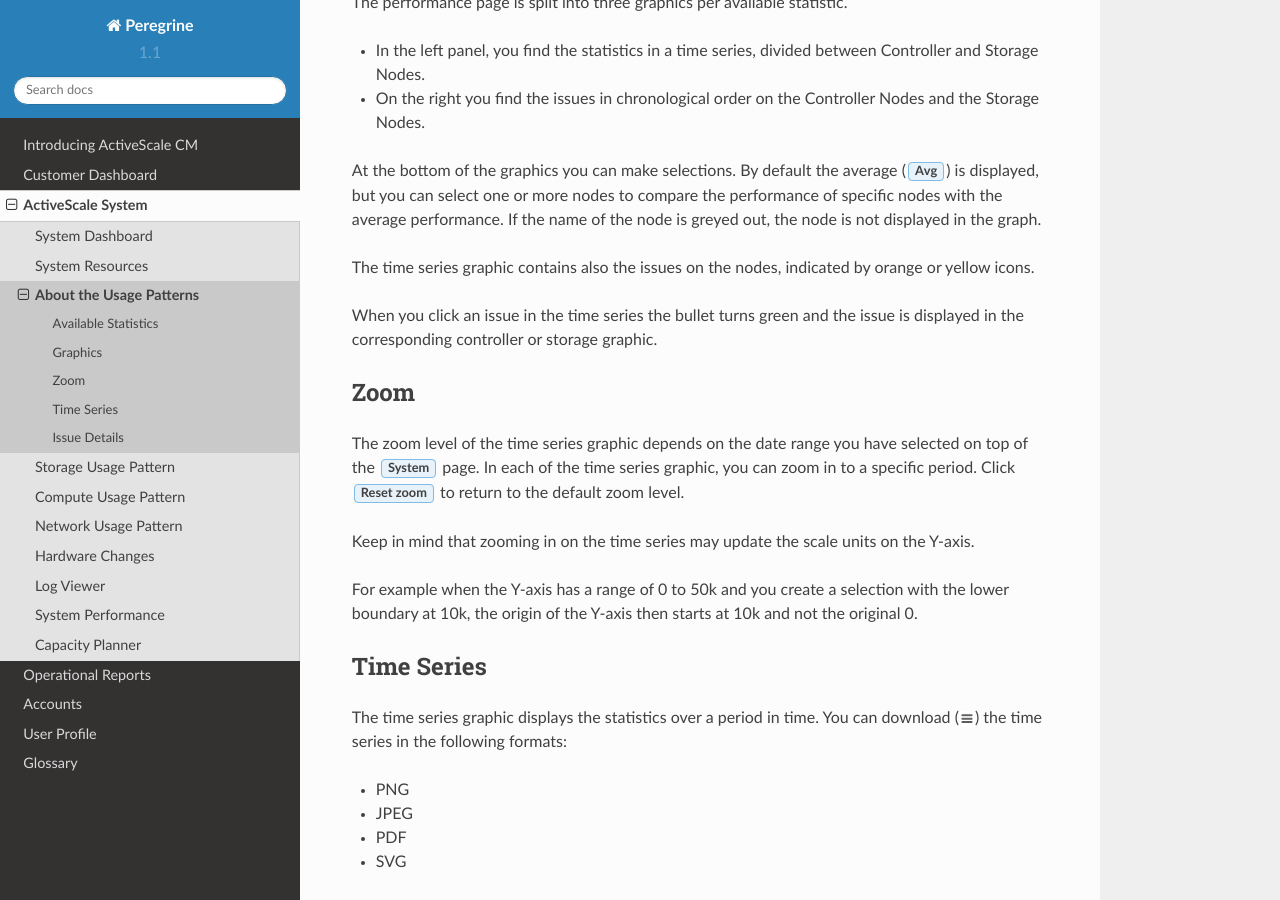
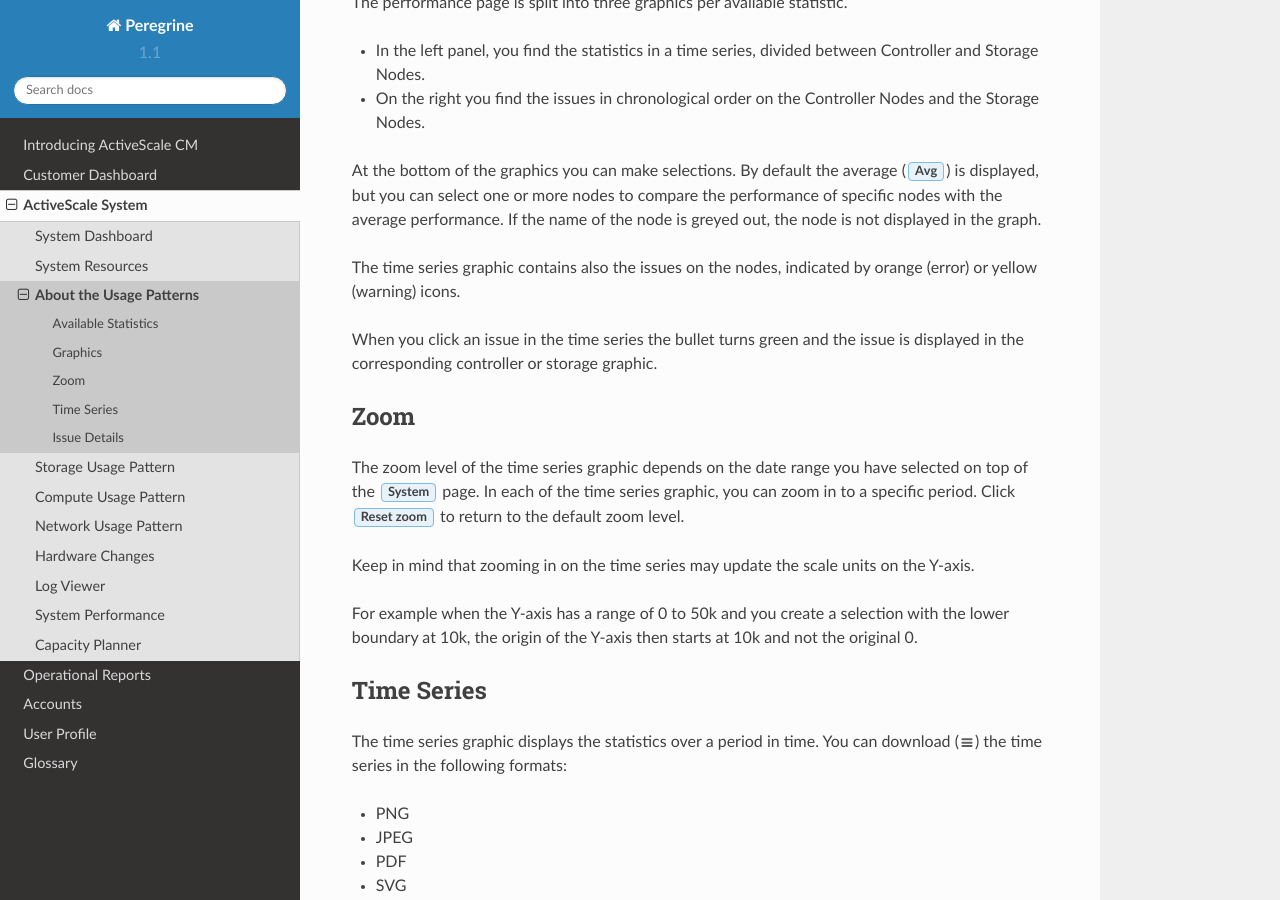
Before and after one commit to tdewolf/peregrine, a Sphinx documentation site: the page built from source/as_system/system_usage_patterns/general_usage_pattern.rst, in a window 1280 px wide and 900 px high, scrolled down 861 px. Built offline with Sphinx 7.4.7 and the Read the Docs theme 2.0.0, drawn with Linux system fonts in a browser that asks for light colours.

Commit message:
add some extra changes

```diff
--- a/source/as_system/system_log_viewer.rst
+++ b/source/as_system/system_log_viewer.rst
@@ -42,7 +42,7 @@ The following log and configuration files are available on controller and storag
 * **config**: displays the configuration of the selected node, such as disks, network, general node
   information, ...
 * **event**: contains the events that occurred on the node
-* **log1**: @todo what's this and what's difference with log2?
+* **log1**: records the following statistics @todo fill out
 * **log2**: @todo see log1
 * **authentication**: logging of all access attempts to the node
 * **ipmi**: data indicating the status of :term:`IPMI` controlled components such as fans, RAM modules, power
--- a/source/as_system/system_usage_patterns/general_usage_pattern.rst
+++ b/source/as_system/system_usage_patterns/general_usage_pattern.rst
@@ -50,7 +50,8 @@ At the bottom of the graphics you can make selections. By default the average (:
 displayed, but you can select one or more nodes to compare the performance of specific nodes with the
 average performance. If the name of the node is greyed out, the node is not displayed in the graph.
 
-The time series graphic contains also the issues on the nodes, indicated by orange or yellow icons.
+The time series graphic contains also the issues on the nodes, indicated by orange (error) or yellow
+(warning) icons.
 
 When you click an issue in the time series the bullet turns green and the issue is displayed in the
 corresponding controller or storage graphic.
--- a/source/as_system/system_usage_patterns/usage_pattern_compute.rst
+++ b/source/as_system/system_usage_patterns/usage_pattern_compute.rst
@@ -16,8 +16,6 @@ There are three different usage patterns on compute level:
 Toggle the node name at the bottom of each graphic to display or hide the node's data. This allows you to
 compare the specific node's values aagainst the average values.
 
-@todo: what's difference between cpu usage and total cpu usage
-
 The following graphic gives you an example of the CPU usage statistics:
 
 |compute_performance|
```
